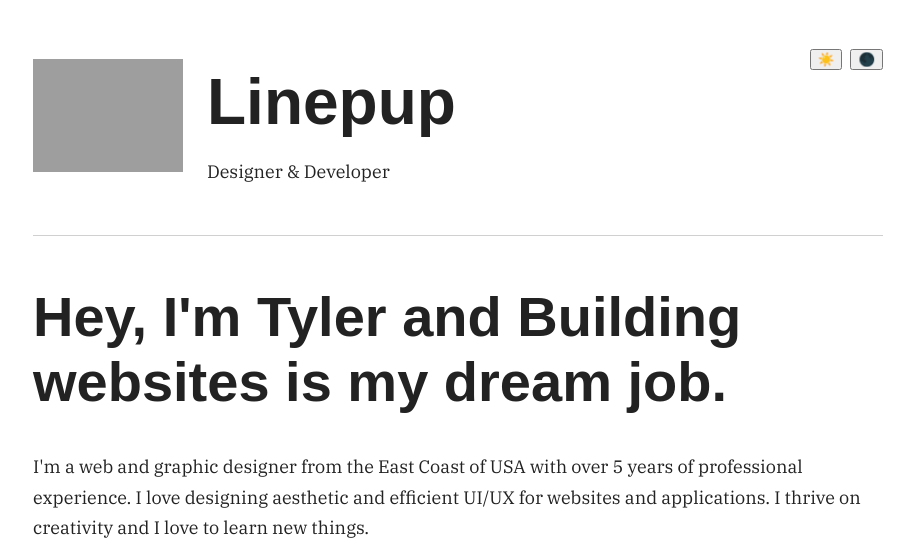
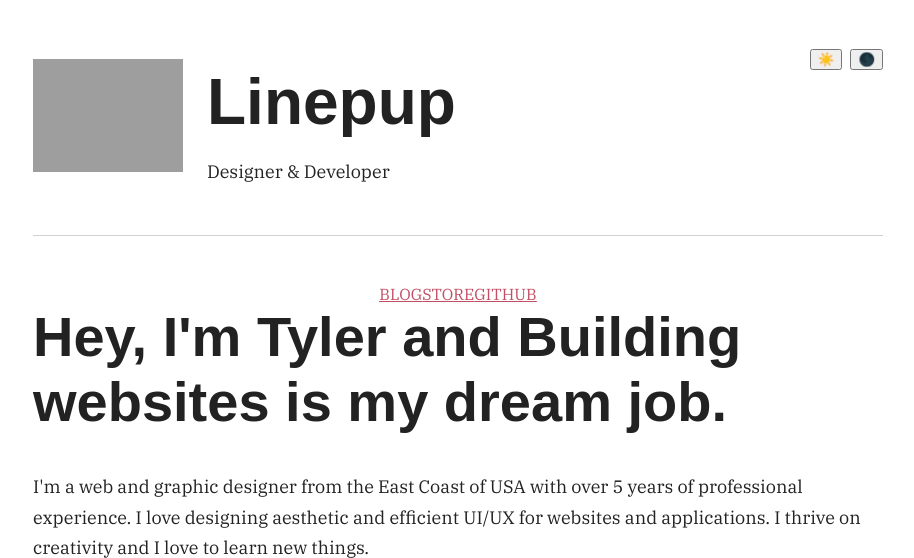
Before and after one commit to tylerwoodcook/linepup_com, a PHP site: page /default.php in a window 1280 px wide. Shown: the top 558 px of the page, without its empty margins (182-1096 px from the left). Run offline with PHP 8.4, Linux system fonts and the light colour scheme; some libraries are stand-ins or nearby versions; some web fonts are replaced; grey boxes are pictures that could not be loaded.

Commit message:
add main site nav

```diff
--- a/assets/styles.css
+++ b/assets/styles.css
@@ -11,7 +11,7 @@ body {
     color: #fff;
 }
 
-/* TYPOGRAPHY */
+/* ------- TYPOGRAPHY ------- */
 
 h1, .h1,
 h2, .h2,
@@ -90,6 +90,8 @@ hr {
   margin: 40px 0;
 }
 
+/* ------- HEADER & PAGE CONTENT ------- */
+
 div.page-content {
   display: flex;
   flex-direction: column;
@@ -129,6 +131,10 @@ div.section {
   gap: 8px;
 
 }
+#site-nav {
+  display: flex;
+  flex-direction: row;
+}
 @media screen and (max-width: 500px) {
   .header-section {
     margin-bottom: 32px;
@@ -158,7 +164,7 @@ div.section {
   visibility: hidden;
 }
 
-/* UTILITY */
+/* ------- UTILITY ------- */
 .mb-0 {margin-bottom: 0;}
 .mb-8 {margin-bottom: 8px;}
 .mb-16 {margin-bottom: 16px;}
--- a/header.php
+++ b/header.php
@@ -42,3 +42,8 @@
           </div>
         </div>
     </div>
+    <div id="site-nav"">
+      <div><a href="/blog/">BLOG</a></div>
+      <div><a href="https://creativemarket.com/LinepupDesignCo" target="_blank">STORE</a></div>
+      <div><a href="https://github.com/tylerwoodcook" target="_blank">GITHUB</a></div>
+    </div>
```
